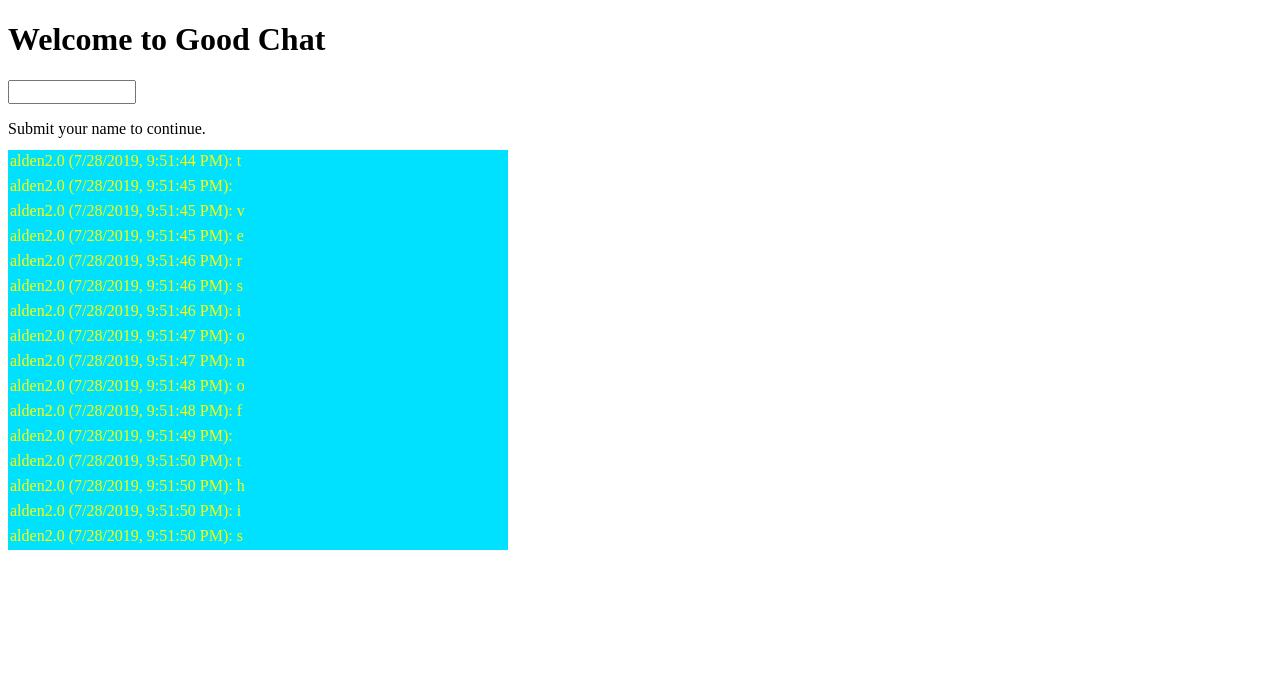
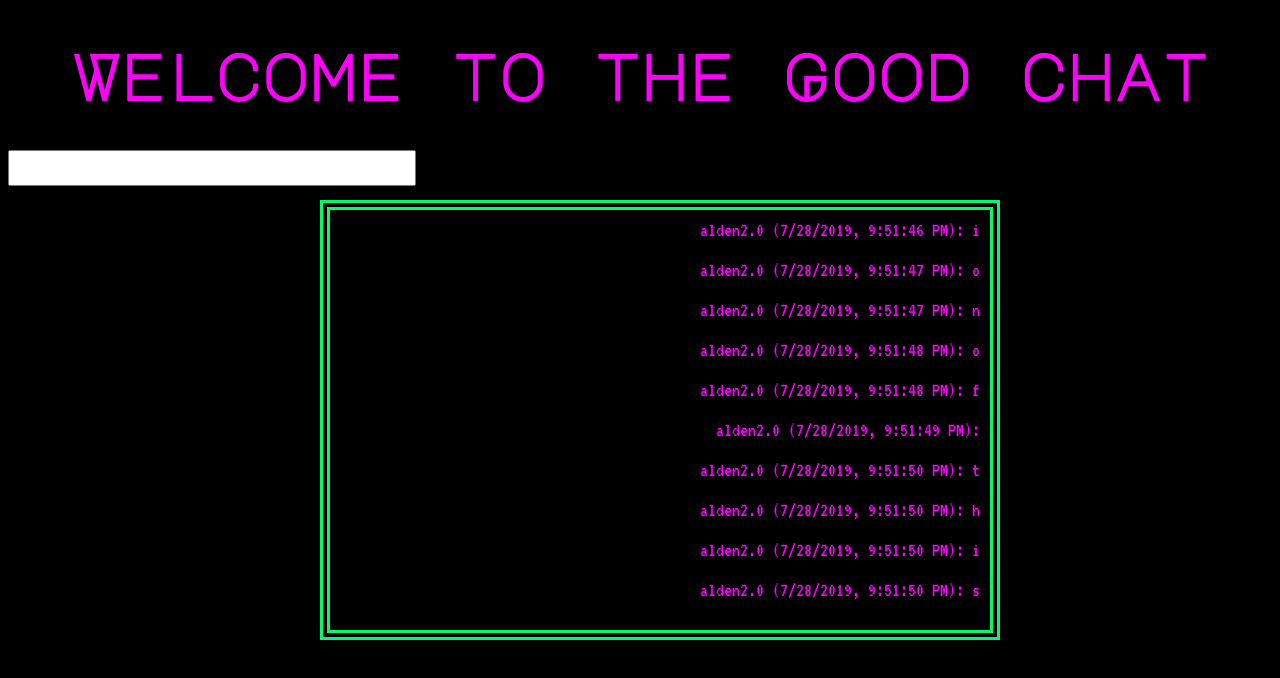
Before and after one commit to miamiww/typo_chat, a website: page views/index.html in a window 1280 px wide. Drawn offline with nearby package versions, Linux system fonts and the light colour scheme; files that its build step writes are made by us from their sources; no server answers; files whose address does not match are found by name.

Commit message:
style update
a start of a pink & green theme. input box not styled.

```diff
--- a/public/script.js
+++ b/public/script.js
@@ -31,7 +31,7 @@ function setup() {
   //username input
   nameInput = createInput('');
   nameInput.id('nameInput');
-  nameInput.size(120, 18);
+  nameInput.size(400, 30);
   nameInput.changed(updateName);
   //text conversation dom
   chatbody = select('chatbody');
--- a/public/style.css
+++ b/public/style.css
@@ -1,34 +1,58 @@
+/*the blue chatbox itself*/
 chatbody {
     position: absolute;
-    margin-left: 0px;
-    top: 150px;
-    background-color: #00e1ff;
-    width: 500px;
+    top: 200px;
+    right: 25%;
+    left: 25%;
+    width: 50%;
     height: 400px;
+    background-color: black;
     overflow: scroll;
+    padding: 10px;
+/*        opacity: 0.5;*/
     /* overflow-y: auto; */
     scroll-behavior: auto;
   }
 
-
+/*text within chatbox*/
 chatbody p {
-    text-align: left;
-    color: yellow;
+    text-align: right;
+    font-family: 'VT323', monospace;
+    font-size: 125%;
+    color: #FF00FE;
     position: relative;
+    margin-left: auto;
     max-width: 500px;
     overflow-wrap: break-word;
-    padding: 2px 5px 5px 2px;
-    margin: 0;
+    padding: 0px 0px 0px 0px;
+/*    margin: 0;*/
   }
 
   chatbody::-webkit-scrollbar {
   -webkit-appearance: none;
-  width: 7px;
+  width: 10px;
   height: 0px;
 }
 
 chatbody::-webkit-scrollbar-thumb {
-  border-radius: 4px;
-  background-color: rgba(0, 0, 0, .5);
+  border-radius: px;
+  background-color: white;
   -webkit-box-shadow: 0 0 1px rgba(255, 255, 255, .5);
 }
+
+h1 {
+    text-align: center;
+    color: #FF00FE;
+    font-size: 400%;
+    font-family: 'Major Mono Display', monospace;
+}
+
+body {
+    background-color: black;
+/*
+  background-image: url("superyacht.jpg");
+    background-repeat: no-repeat;
+background-position: top left;
+    background-size: 100%;
+*/
+}
--- a/server.js
+++ b/server.js
@@ -12,7 +12,7 @@ var Datastore = require('nedb');
 app.use(express.static('public'));
 
 app.get("/", function (request, response) {
-	  response.sendFile(__dirname + '/views/index.html');
+	  response.sendFile(__dirname + '/index.html');
 });
 
 let convo, data;
--- a/views/index.html
+++ b/views/index.html
@@ -8,13 +8,26 @@
       <script src="https://cdnjs.cloudflare.com/ajax/libs/socket.io/2.2.0/socket.io.js"></script>
       <script src="script.js"></script>
       <link rel="stylesheet" type="text/css" href="style.css">
+      <link href="https://fonts.googleapis.com/css?family=Major+Mono+Display&display=swap" rel="stylesheet">
+      <link href="https://fonts.googleapis.com/css?family=VT323&display=swap" rel="stylesheet">
+  </head>
 
-  </head>
+    <style>
+        chatbody {
+        border-style: double;
+        border-width: 10px;
+        border-color: #00FA6D;
+        }
+    </style>
+
+<!--    margin-->
   <body>
+<!--      chat entry box-->
     <body>
-      <h1>Welcome to Good Chat</h1>
-      <chatbody id="chatbody">
+      <h1>Welcome to the Good chat
+        </h1>
+        <chatbody id="chatbody">
       </chatbody>
-    </body>
-  </body>
+      </body>
+      </body>
 </html>
```
Also changed, not shown: superyacht.jpg (added), 3 other files.
